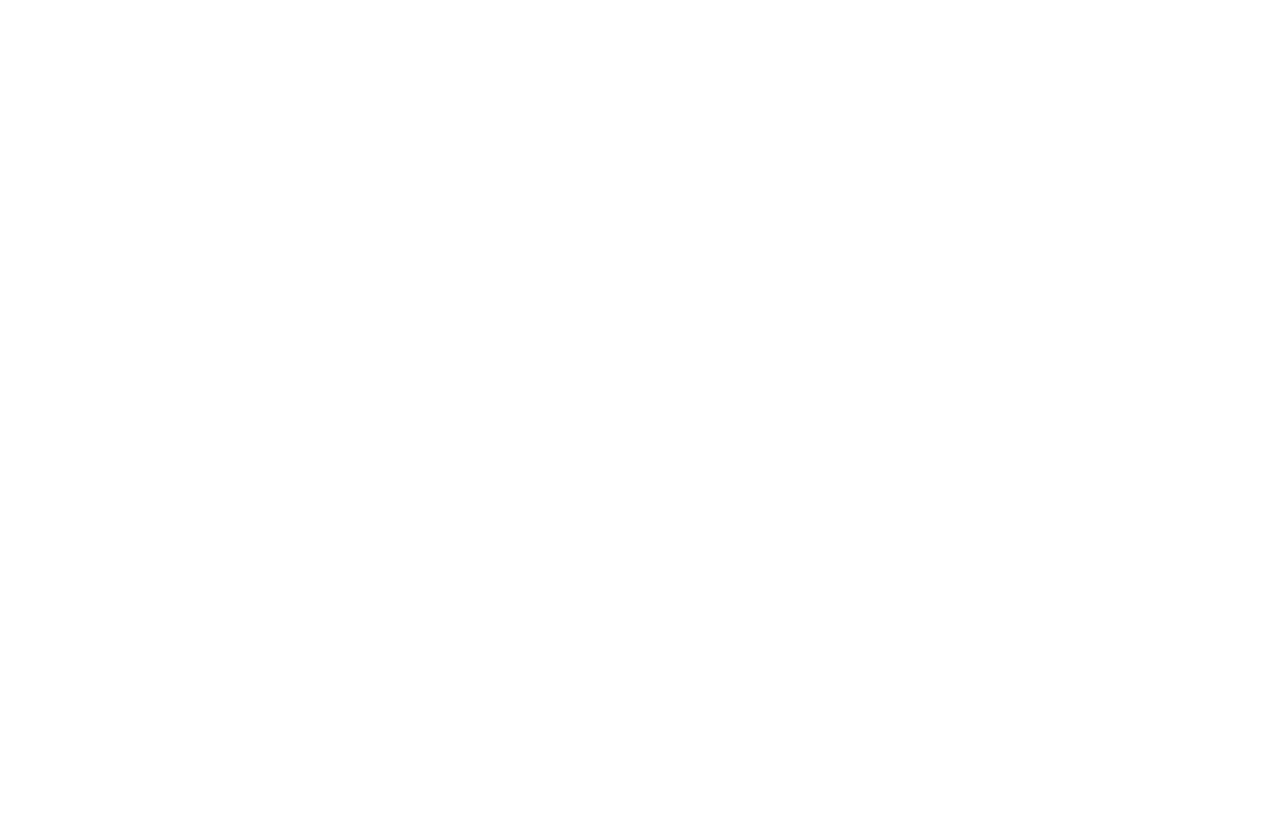
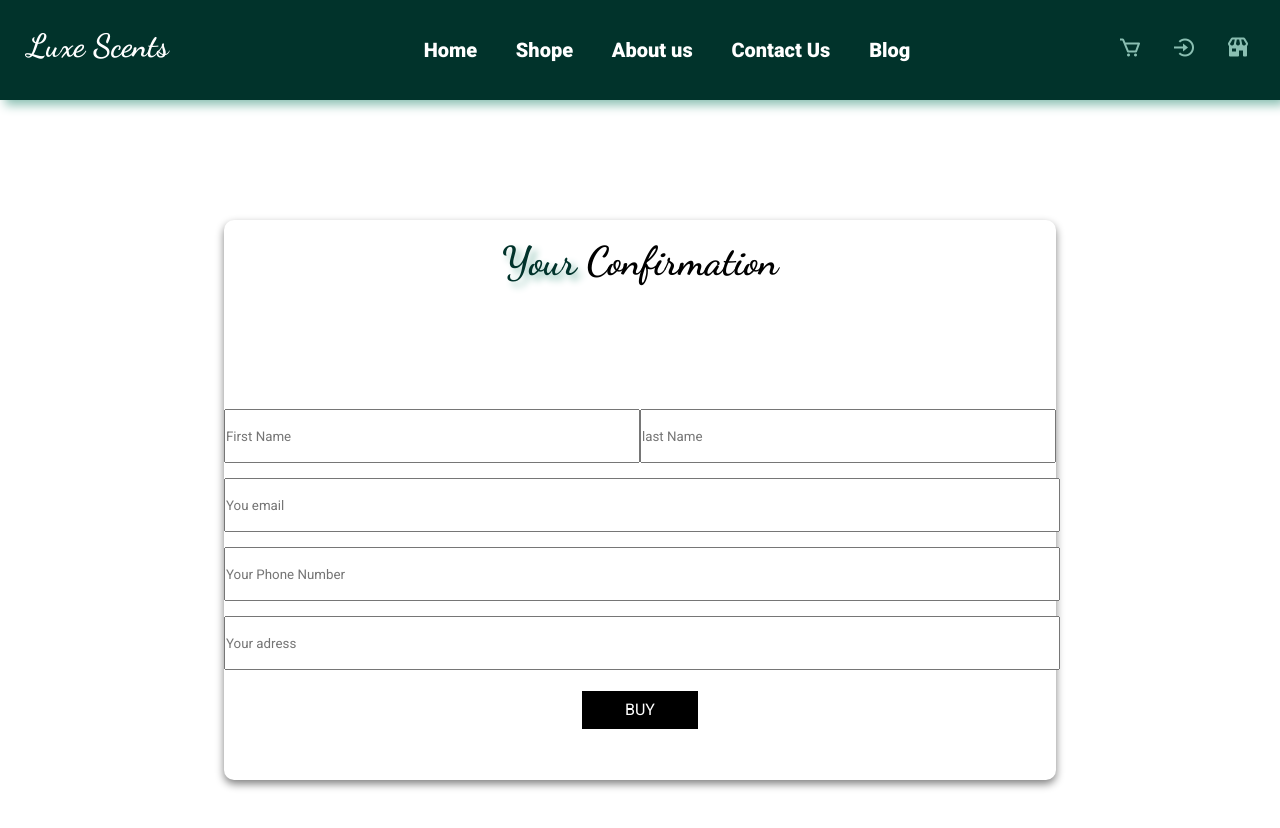
Before and after one commit to Youcef-abdelhakim/client, a React (Create React App) app: page /form in a window 1280 px wide. Before the commit this address had no page. Shown: the top 828 px of the page. Before the commit the page ends 800 px from the top, so only its background shows below. Built offline with nearby package versions, Linux system fonts and the light colour scheme; a web font is replaced by a local one.

Commit message:
form-part

```diff
--- a/src/App.js
+++ b/src/App.js
@@ -2,6 +2,7 @@ import { BrowserRouter, Route, Routes } from "react-router-dom";
 import Layout from "./Components/Layout/Layout";
 import Home from "./Components/Home/Home";
 import Cart from "./Components/Cart/Cart";
+import FormC from "./Components/Form/form.js";
 import { useEffect, useState } from "react";
 
 function App() {
@@ -9,7 +10,28 @@ function App() {
   const [cart, setCart] = useState([]);
 
   const addtoCart = (prf) =>{
-    setCart(prev => [...prev, prf]);
+    if(prf.state === "In Stock"){
+      setCart(prev => {
+        const exist = prev.some(item => item.id === prf.id);
+        if(exist){
+          return prev.map(item =>
+            item.id === prf.id?
+            {...item, quant: (item.quant || 1) + 1 , pricen: (Number(prf.price) * ((item.quant || 1) + 1))}:
+            item
+          )
+        }else{
+          return[...prev, {...prf, quant: 1, pricen : prf.price}];
+        }
+      })
+    }else{
+      alert("Sorry this product is out of stock try later!")
+    }
+  }
+
+
+
+  const removeforCart = (itm) =>{
+    setCart((prev) => prev.filter(item => item !== itm));
   }
 
   useEffect(()=>{
@@ -21,7 +43,8 @@ function App() {
       <Routes >
         <Route path="/" element ={<Layout/>}>
             <Route index element={<Home addtoCart={addtoCart}/>}/>
-            <Route path="/cart" element={<Cart cart = {cart} />}/>
+            <Route path="/cart" element={<Cart cart = {cart} removeforCart ={removeforCart} />}/>
+            <Route path="/form" element={<FormC/>}/>
         </Route>
       </Routes>
     </BrowserRouter>
--- a/src/Components/Cart/Cart.js
+++ b/src/Components/Cart/Cart.js
@@ -1,7 +1,17 @@
-import React from "react";
+import React, { useEffect, useState } from "react";
+import { Link } from "react-router-dom";
 
-const Cart = ({cart}) =>{
+const Cart = ({cart, removeforCart}) =>{
 
+    const empty = cart.length === 0;
+
+    const [total, settotal] = useState(0);
+
+    useEffect(() =>{
+        settotal(
+            cart.reduce((acemulater, item) => acemulater + Number(item.pricen), 0)
+        )
+    },[cart])
     return(
         <section className="cart1">
             <div className="cart-continer">
@@ -15,14 +25,26 @@ const Cart = ({cart}) =>{
                                 <div className="cart-item">
                                     <h3>{list.name}</h3>
                                     <h3>{list.category}</h3>
-                                    <h3 className="price-cart1">£ {list.price}</h3>
-                                    <h4>Quantity: 1</h4>
-                                    <a><i className='bx bx-x'></i></a>
+                                    <h3 className="price-cart1">£ {list.pricen}</h3>
+                                    <h4>Quantity: {list.quant}</h4>
+                                    <a onClick={() => removeforCart(list)}><i className='bx bx-x'></i></a>
                                 </div>
                             </li>
                         ))}
                     </ul>
                 </div>
+
+                <div className="cart-totalprice">
+                        <h2>Total Price of Your Cart is: <span>£{total}</span></h2>
+                </div>
+
+                {!empty &&
+                    (<div className="confirm-cart">
+                        <Link to="/form" >
+                            Confirm Order
+                         </Link>
+                    </div>)
+                }
             </div>
         </section>
     );
--- a/src/Components/Cart/cart.scss
+++ b/src/Components/Cart/cart.scss
@@ -66,3 +66,28 @@
     color: red;
     text-shadow: 1px 1px 4px red;
 }
+
+.confirm-cart{
+    width: 100%;
+    text-align: center;
+}
+
+.confirm-cart a{
+    padding: 1%;
+    font-weight: map-get($fonweight, ultra-max );
+    font-size: map-get($fontsize, xm );
+    color: white;
+    background-color: black;
+    border: none;
+    transition: all .6s ease;
+}
+.confirm-cart a:hover{
+    background: map-get($color, minty-green );
+    color: map-get($color, lilac-gray);
+    border-radius: 5px;
+    box-shadow: 0px 0px 5px 6px map-get($color, sea-green );
+
+}
+.block{
+    display: block;
+}
--- /dev/null
+++ b/src/Components/Form/form.js
@@ -0,0 +1,26 @@
+import React from "react";
+import { Link } from "react-router-dom";
+const FormC = () =>{
+    return(
+        <section className="form-section">
+            <div className="form-continer">
+                <div className="form-title">
+                    <h1>
+                        <span>Your</span> Confirmation
+                    </h1>
+                </div>
+                <div className="form">
+                    <form>
+                        <div className="p1"><input type="text" placeholder="First Name"/> <input type="text" placeholder="last Name"/></div>
+                        <div><input type="email" placeholder="You email"/></div>
+                        <div><input type="number" placeholder="Your Phone Number"/></div>
+                        <div><input type="text" placeholder="Your adress"/></div>
+                    </form>
+                    <Link>BUY</Link>
+                </div>
+            </div>
+        </section>
+    )
+}
+
+export default FormC;
--- /dev/null
+++ b/src/Components/Form/form.scss
@@ -0,0 +1,85 @@
+.form-section{
+    height: calc(100vh - 100px);
+    margin-top: 100px ;
+    width: 100%;
+    padding-top: 50px;
+    align-items: center;
+    justify-content: center;
+    text-align: center;
+    display: flex;
+}
+
+.form-continer{
+    width: 65%;
+    height: 80%;
+    border-radius: 10px;
+    box-shadow: 0 4px 8px gray;
+}
+
+.form-title{
+    width: 100%;
+    text-align: center;
+    margin-top: 2%;
+}
+
+.form-title h1{
+    font-family: map-get($fonts, informal );
+    font-size: map-get($fontsize, xxxl );
+    font-weight: map-get($fonweight, ultra-max );
+}
+.form-title span{
+    font-family: map-get($fonts, informal );
+    font-weight: map-get($fonweight, ultra-max );
+    color: map-get($color, minty-green );
+    text-shadow: 5px 5px 7px map-get($color, sea-green );
+}
+
+.form-continer form{
+    margin-top: 15%;
+}
+
+
+.form{
+    width: 100%;
+}
+
+.form form{
+    width: 100%;
+    display: flex;
+    flex-direction: column;
+    margin-bottom: 15px;
+}
+form div{
+    flex: 1;
+    margin-bottom: 15px;
+}
+.p1{
+    display: flex;
+    flex-direction: row;
+    row-gap: 10%;
+}
+.p1 input{
+    width: 35%;
+    flex: 1;
+    height:50px ;
+}
+form input:not(.p1 input){
+    width: 100%;
+    height: 50px;
+}
+
+.form a{
+    padding: 1% 5%;
+    border: 1px solid black;
+    margin-top: 10px;
+    color: white;
+    background-color: black;
+}
+
+.form a:hover{
+    background: map-get($color, minty-green );
+    color: map-get($color, lilac-gray);
+    border-radius: 5px;
+    box-shadow: 0px 0px 5px 6px map-get($color, sea-green );
+
+}
--- a/src/SCSS/main.scss
+++ b/src/SCSS/main.scss
@@ -3,6 +3,7 @@
 @import '../Components/Home/Home.scss';
 @import '../Components/Home/product.scss';
 @import '../Components/Cart/cart.scss';
+@import '../Components/Form/form.scss';
 *{
     font-family: 'Roboto', sans-serif;
     text-decoration: none;
```
